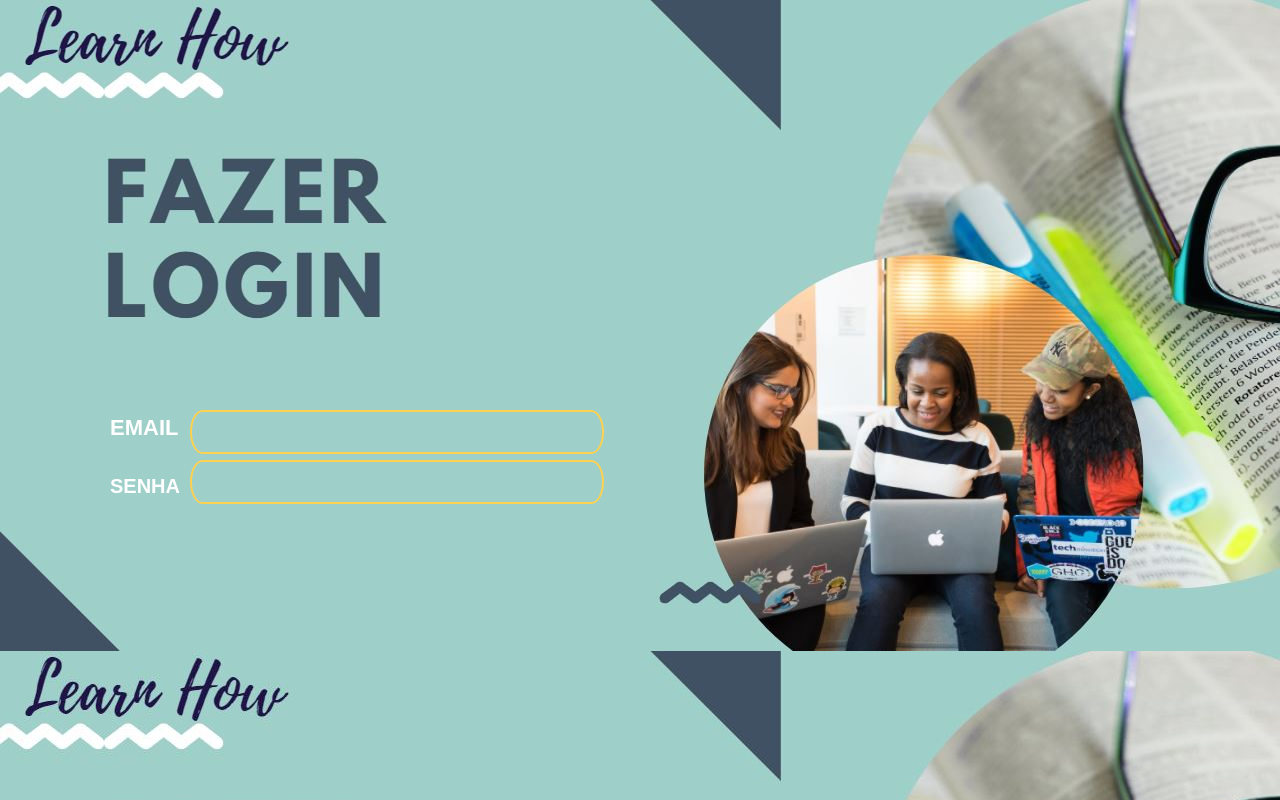
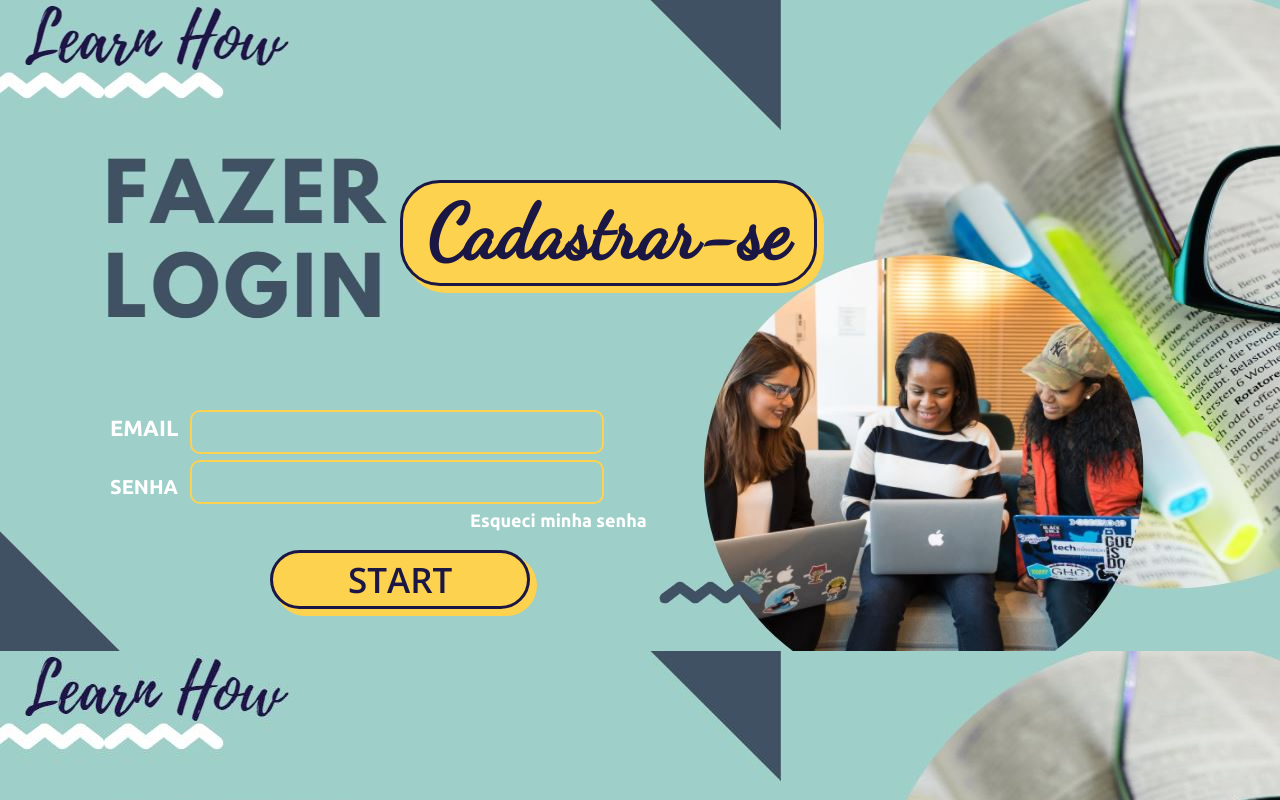
Before and after one commit to lollipop92/gestao-do-conhecimento-TG, an Angular app: page /login in a window 1280 px wide. Built offline with nearby package versions, Linux system fonts and the light colour scheme.

Commit message:
front tela login e criação dos componentes cadastrar e esqueciSenha

```diff
--- a/src/app/app.module.ts
+++ b/src/app/app.module.ts
@@ -5,12 +5,16 @@ import { AppRoutingModule } from './app-routing.module';
 import { AppComponent } from './app.component';
 import { WelcomeComponent } from './pages/welcome/welcome.component';
 import { LoginComponent } from './pages/login/login.component';
+import { CadastrarComponent } from './pages/cadastrar/cadastrar.component';
+import { EsqueciSenhaComponent } from './pages/esqueci-senha/esqueci-senha.component';
 
 @NgModule({
   declarations: [
     AppComponent,
     WelcomeComponent,
-    LoginComponent
+    LoginComponent,
+    CadastrarComponent,
+    EsqueciSenhaComponent
   ],
   imports: [
     BrowserModule,
--- /dev/null
+++ b/src/app/pages/cadastrar/cadastrar.component.html
@@ -0,0 +1 @@
+<p>cadastrar works!</p>
--- /dev/null
+++ b/src/app/pages/cadastrar/cadastrar.component.ts
@@ -0,0 +1,15 @@
+import { Component, OnInit } from '@angular/core';
+
+@Component({
+  selector: 'app-cadastrar',
+  templateUrl: './cadastrar.component.html',
+  styleUrls: ['./cadastrar.component.css']
+})
+export class CadastrarComponent implements OnInit {
+
+  constructor() { }
+
+  ngOnInit(): void {
+  }
+
+}
--- /dev/null
+++ b/src/app/pages/esqueci-senha/esqueci-senha.component.html
@@ -0,0 +1 @@
+<p>esqueci-senha works!</p>
--- /dev/null
+++ b/src/app/pages/esqueci-senha/esqueci-senha.component.ts
@@ -0,0 +1,15 @@
+import { Component, OnInit } from '@angular/core';
+
+@Component({
+  selector: 'app-esqueci-senha',
+  templateUrl: './esqueci-senha.component.html',
+  styleUrls: ['./esqueci-senha.component.css']
+})
+export class EsqueciSenhaComponent implements OnInit {
+
+  constructor() { }
+
+  ngOnInit(): void {
+  }
+
+}
--- a/src/app/pages/login/login.component.css
+++ b/src/app/pages/login/login.component.css
@@ -1,3 +1,7 @@
+@import url('https://fonts.googleapis.com/css2?family=Ubuntu:wght@300;700&display=swap');
+@import url('https://fonts.googleapis.com/css2?family=Open+Sans:wght@400;600&display=swap');
+@import url('https://fonts.googleapis.com/css2?family=Dancing+Script&display=swap');
+
 * {
     margin: 0;
     padding: 0;
@@ -16,8 +20,9 @@
   #labelEmail {
     position: absolute;
     left: 110px;
-	top: 415px;
-    font-family: Arial, sans-serif;
+	  top: 415px;
+    font-family: 'Ubuntu', sans-serif;
+    font-weight: 700;
     font-size: 22px;
     color: white;
   }
@@ -29,10 +34,10 @@
     color: white;
     position: absolute;
     left: 190px;
-	top: 410px;
-    border-radius: 20px / 35px;
-    font-family: Arial, sans-serif;
-    font-size: 24px;
+	  top: 410px;
+    border-radius: 10px;
+    font-family: 'Ubuntu', sans-serif;
+    font-size: 20px;
     height: 40px;
     width: 400px;
     padding-left: 10px;
@@ -43,8 +48,9 @@
    #labelSenha {
     position: absolute;
     left: 110px;
-	top: 475px;
-    font-family: Arial, sans-serif;
+	  top: 475px;
+    font-family: 'Ubuntu', sans-serif;
+    font-weight: 700;
     font-size: 20px;
     color: white;
 
@@ -57,10 +63,10 @@
     color: white;
     position: absolute;
     left: 190px;
-	top: 460px;
-    border-radius: 20px / 35px;
-    font-family: Arial, sans-serif;
-    font-size: 24px;
+	  top: 460px;
+    border-radius: 10px;
+    font-family: 'Ubuntu', sans-serif;
+    font-size: 20px;
     height: 40px;
     width: 400px;
     padding-left: 10px;
@@ -68,3 +74,71 @@
 
 
   }
+
+  .start {
+    display: inline-flex;
+  	align-items: center;
+  	justify-content: center;
+  	padding: 3px 75px;
+  	font-family: 'Open Sans', sans-serif;
+    font-weight: 600;
+    font-size: 35px;
+    text-align: center;
+    text-decoration: none;
+    color: #1b1744;
+    background-color: #fdd24f;
+    backface-visibility: hidden;
+    border: 3px solid transparent;
+    border-radius: 40px;
+    box-shadow: 6px 6px 0px 1px rgba(253, 210, 79, 1);
+
+    border-color: #1b1744;
+    transition: transform 0.2s cubic-bezier(0.235, 0, 0.05, 0.95);
+
+
+    position: absolute;
+    left: 270px;
+    top: 550px;
+ }
+
+  button:hover{
+	transform: perspective(1px) scale3d(1.044, 1.044, 1) translateZ(0) !important;
+  }
+
+  .cadastrar {
+    display: inline-flex;
+  	align-items: center;
+  	justify-content: center;
+  	padding: 5px 25px;
+  	font-family: 'Dancing Script', cursive;
+    font-weight: 600;
+    font-size: 75px;
+    text-align: center;
+    text-decoration: none;
+    color: #1b1744;
+    background-color: #fdd24f;
+    backface-visibility: hidden;
+    border: 3px solid transparent;
+    border-radius: 40px;
+    box-shadow: 6px 6px 0px 1px rgba(253, 210, 79, 1);
+
+    border-color: #1b1744;
+    transition: transform 0.2s cubic-bezier(0.235, 0, 0.05, 0.95);
+
+    position: absolute;
+    left: 400px;
+    top: 180px;
+  }
+
+    #esqueciSenha {
+      color: white;
+      font-family: 'Ubuntu', sans-serif;
+      font-weight: bold;
+      font-size: 18px;
+      text-decoration: none;
+
+      position: absolute;
+      left: 470px;
+      top: 510px;
+
+    }
--- a/src/app/pages/login/login.component.html
+++ b/src/app/pages/login/login.component.html
@@ -9,11 +9,14 @@
 <body>
     <section class="height-100">
         <div class="content">
-            <strong><label id="labelEmail" for="email">EMAIL</label></strong>
+            <button routerLink="/cadastrar" class="cadastrar">Cadastrar-se</button>
+            <label id="labelEmail" for="email">EMAIL</label>
             <input type="email" name="email" id="email">
             <br>
-            <strong><label id="labelSenha" for="senha">SENHA</label></strong>
+            <label id="labelSenha" for="senha">SENHA</label>
             <input type="password" name="senha" id="senha">
+            <a id="esqueciSenha" routerLink="/esqueciSenha">Esqueci minha senha</a>
+            <button routerLink="/" class="start">START</button>
 
         </div>
       </section>
--- a/src/app/pages/welcome/welcome.component.css
+++ b/src/app/pages/welcome/welcome.component.css
@@ -1,3 +1,6 @@
+@import url('https://fonts.googleapis.com/css2?family=Open+Sans:wght@400;600&display=swap');
+
+
 * {
     margin: 0;
     padding: 0;
@@ -17,23 +20,24 @@
     display: inline-flex;
   	align-items: center;
   	justify-content: center;
-  	padding: 0.7rem 4rem;
-  	font-family: "Poppins", sans-serif;
-	font-weight: 700;
-	font-size: 35px;
+  	padding: 3px 75px;
+  	font-family: 'Open Sans', sans-serif;
+	font-weight: 600;
+	font-size: 55px;
 	text-align: center;
 	text-decoration: none;
 	color: #1b1744;
 	background-color: #fdd24f;
 	backface-visibility: hidden;
-	border: 0.3rem solid transparent;
-	border-radius: 3rem;
+	border: 5px solid transparent;
+	border-radius: 40px;
+	box-shadow: 6px 6px 0px 5px rgba(253, 210, 79, 1);
 
 	border-color: #1b1744;
 	transition: transform 0.2s cubic-bezier(0.235, 0, 0.05, 0.95);
 
 	position: absolute;
-	left: 190px;
+	left: 220px;
 	top: 510px;
  }
 
```
Also changed, not shown: src/app/app-routing.module.ts (+6 -2 lines), src/app/pages/cadastrar/cadastrar.component.css (added), src/app/pages/esqueci-senha/esqueci-senha.component.css (added), 2 other files (tests, documents, lock files or other folders).
